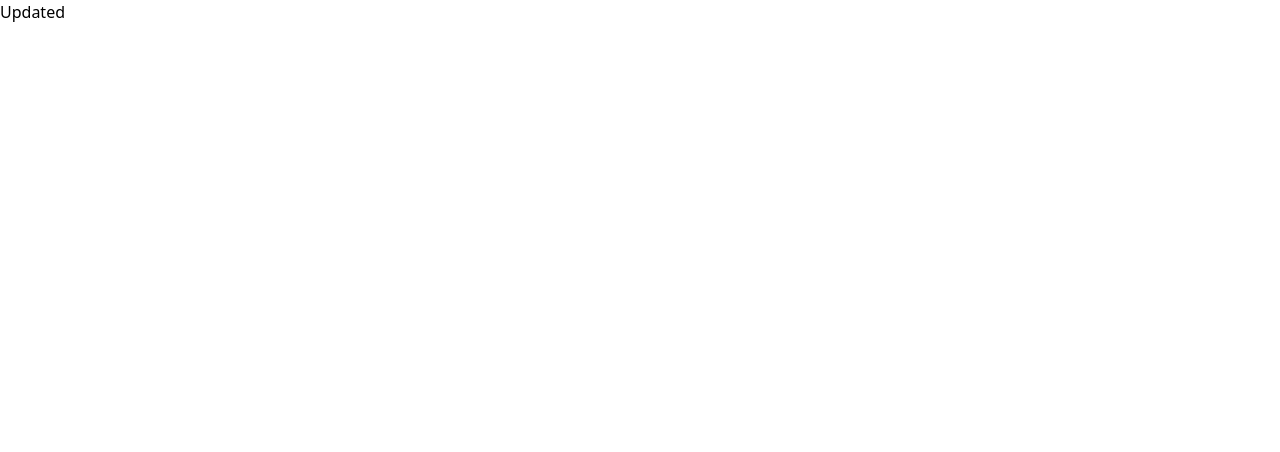
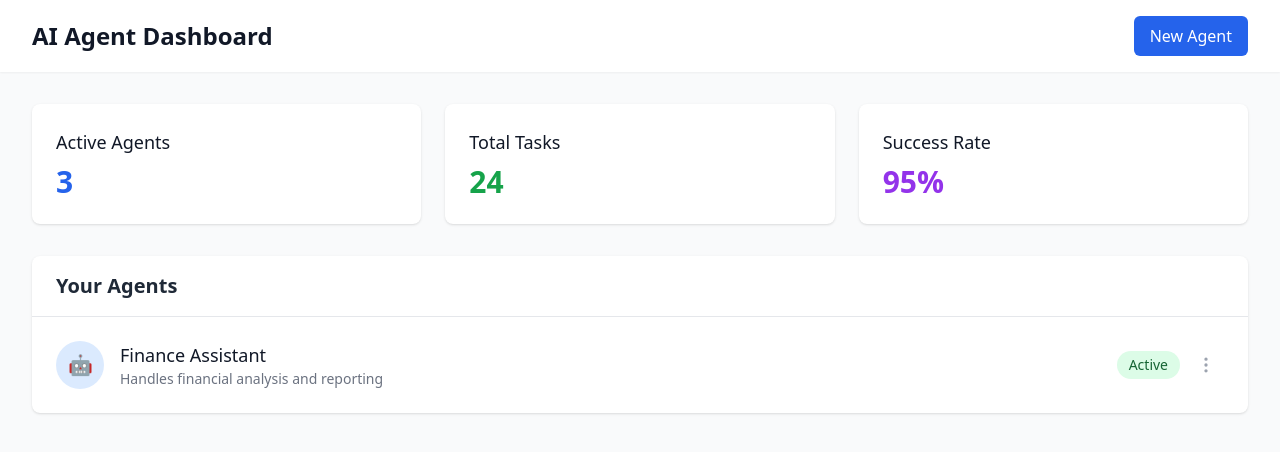
Before and after one commit to agent-finance/agent-builder, a Next.js app: page / in a window 1280 px wide. Shown: the top 452 px of the page. Built offline with nearby package versions, Linux system fonts and the light colour scheme.

Commit message:
Update readme

```diff
--- a/app/dashboard/page.js
+++ /dev/null
@@ -1,33 +0,0 @@
-export default function Dashboard() {
-  return (
-    <main className="min-h-screen p-8">
-      <div className="max-w-6xl mx-auto">
-        <h1 className="text-4xl font-bold mb-8">
-          Dashboard
-        </h1>
-
-        <div className="grid grid-cols-1 md:grid-cols-3 gap-6">
-          <div className="bg-white p-6 rounded-lg shadow-md">
-            <h2 className="text-xl font-semibold mb-4">Active Agents</h2>
-            <div className="text-3xl font-bold text-blue-600">0</div>
-          </div>
-
-          <div className="bg-white p-6 rounded-lg shadow-md">
-            <h2 className="text-xl font-semibold mb-4">Total Requests</h2>
-            <div className="text-3xl font-bold text-green-600">0</div>
-          </div>
-
-          <div className="bg-white p-6 rounded-lg shadow-md">
-            <h2 className="text-xl font-semibold mb-4">Success Rate</h2>
-            <div className="text-3xl font-bold text-purple-600">0%</div>
-          </div>
-        </div>
-
-        <div className="mt-8 bg-white p-6 rounded-lg shadow-md">
-          <h2 className="text-2xl font-semibold mb-6">Recent Activity</h2>
-          <div className="text-gray-600">No recent activity</div>
-        </div>
-      </div>
-    </main>
-  );
-}
--- a/app/page.js
+++ b/app/page.js
@@ -2,6 +2,70 @@ import Image from "next/image";
 
 export default function Home() {
   return (
-   <div>Updated</div>
+    <main className="min-h-screen bg-gray-50">
+      {/* Header */}
+      <header className="bg-white shadow-sm">
+        <div className="max-w-7xl mx-auto px-4 py-4 sm:px-6 lg:px-8 flex justify-between items-center">
+          <h1 className="text-2xl font-bold text-gray-900">AI Agent Dashboard</h1>
+          <div className="flex items-center space-x-4">
+            <button className="px-4 py-2 bg-blue-600 text-white rounded-md hover:bg-blue-700 transition-colors">
+              New Agent
+            </button>
+          </div>
+        </div>
+      </header>
+
+      {/* Main Content */}
+      <div className="max-w-7xl mx-auto px-4 sm:px-6 lg:px-8 py-8">
+        {/* Stats Overview */}
+        <div className="grid grid-cols-1 md:grid-cols-3 gap-6 mb-8">
+          <div className="bg-white p-6 rounded-lg shadow">
+            <h3 className="text-lg font-medium text-gray-900">Active Agents</h3>
+            <p className="text-3xl font-bold text-blue-600 mt-2">3</p>
+          </div>
+          <div className="bg-white p-6 rounded-lg shadow">
+            <h3 className="text-lg font-medium text-gray-900">Total Tasks</h3>
+            <p className="text-3xl font-bold text-green-600 mt-2">24</p>
+          </div>
+          <div className="bg-white p-6 rounded-lg shadow">
+            <h3 className="text-lg font-medium text-gray-900">Success Rate</h3>
+            <p className="text-3xl font-bold text-purple-600 mt-2">95%</p>
+          </div>
+        </div>
+
+        {/* Agents List */}
+        <div className="bg-white shadow rounded-lg">
+          <div className="px-6 py-4 border-b border-gray-200">
+            <h2 className="text-xl font-semibold text-gray-800">Your Agents</h2>
+          </div>
+          <div className="divide-y divide-gray-200">
+            {/* Agent Item */}
+            <div className="p-6 hover:bg-gray-50 transition-colors">
+              <div className="flex items-center justify-between">
+                <div className="flex items-center space-x-4">
+                  <div className="h-12 w-12 bg-blue-100 rounded-full flex items-center justify-center">
+                    <span className="text-blue-600 text-xl">🤖</span>
+                  </div>
+                  <div>
+                    <h3 className="text-lg font-medium text-gray-900">Finance Assistant</h3>
+                    <p className="text-sm text-gray-500">Handles financial analysis and reporting</p>
+                  </div>
+                </div>
+                <div className="flex items-center space-x-2">
+                  <span className="px-3 py-1 bg-green-100 text-green-800 rounded-full text-sm">Active</span>
+                  <button className="p-2 text-gray-400 hover:text-gray-600">
+                    <svg className="w-5 h-5" fill="none" stroke="currentColor" viewBox="0 0 24 24">
+                      <path strokeLinecap="round" strokeLinejoin="round" strokeWidth="2" d="M12 5v.01M12 12v.01M12 19v.01M12 6a1 1 0 110-2 1 1 0 010 2zm0 7a1 1 0 110-2 1 1 0 010 2zm0 7a1 1 0 110-2 1 1 0 010 2z" />
+                    </svg>
+                  </button>
+                </div>
+              </div>
+            </div>
+
+            {/* Add more agent items here */}
+          </div>
+        </div>
+      </div>
+    </main>
   );
 }
```
Also changed, not shown: 1 other file (tests, documents, lock files or other folders).
